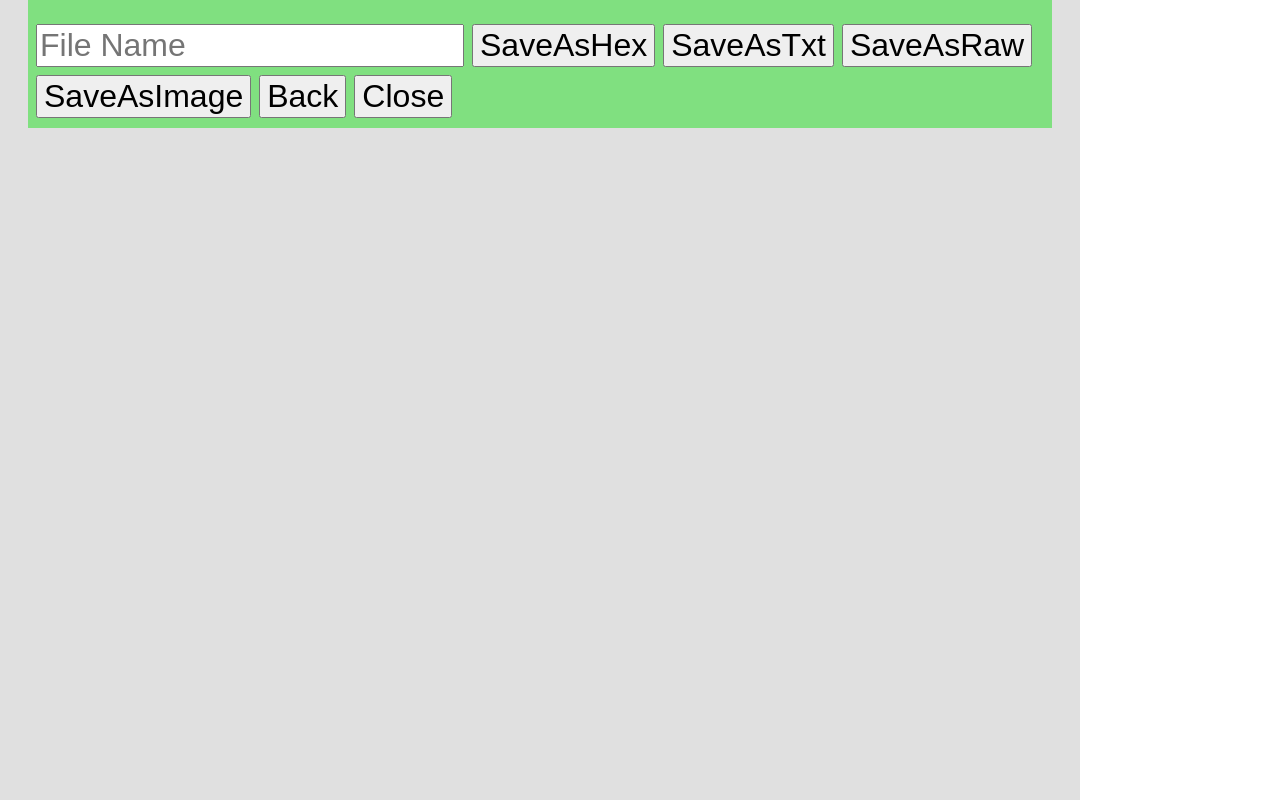
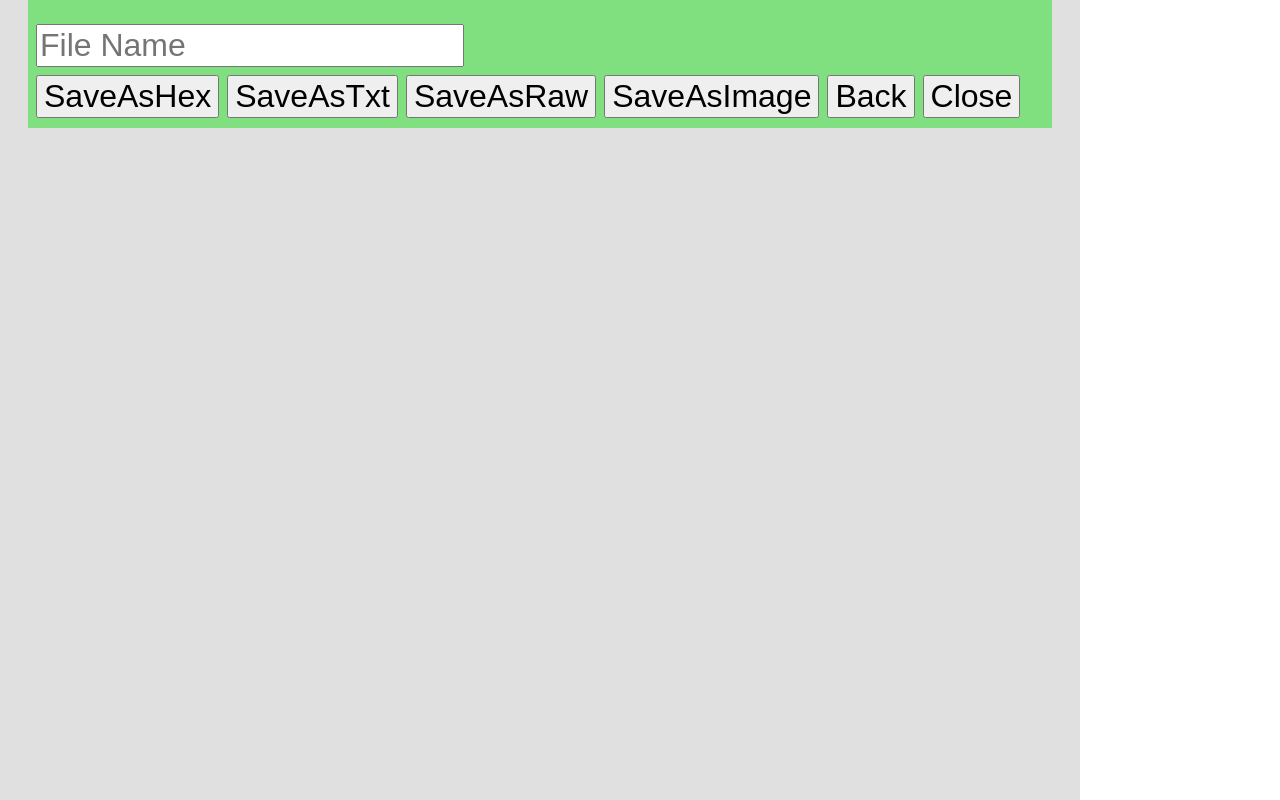
Before and after one commit to surbot-1/graphics, a plain HTML site: page index.html in a window 1280 px wide. Shown: the top 800 px of the page. Drawn offline with Linux system fonts and the light colour scheme.

Commit message:
Update index.html

```diff
--- a/index.html
+++ b/index.html
@@ -53,7 +53,7 @@
 	document.getElementById('div1').appendChild(input);
 	document.getElementById('textfield').style =
 		'margin-left:8px;margin-top:24px;font-size:32px;';
-	document.write('<br>');
+	document.getElementById('div1').innerHTML += '<br>';
 
 	var btnname = ['SaveAsHex','SaveAsTxt','SaveAsRaw','SaveAsImage','Back','Close'];
 	for(let i=0; i<6; i++) {
```
